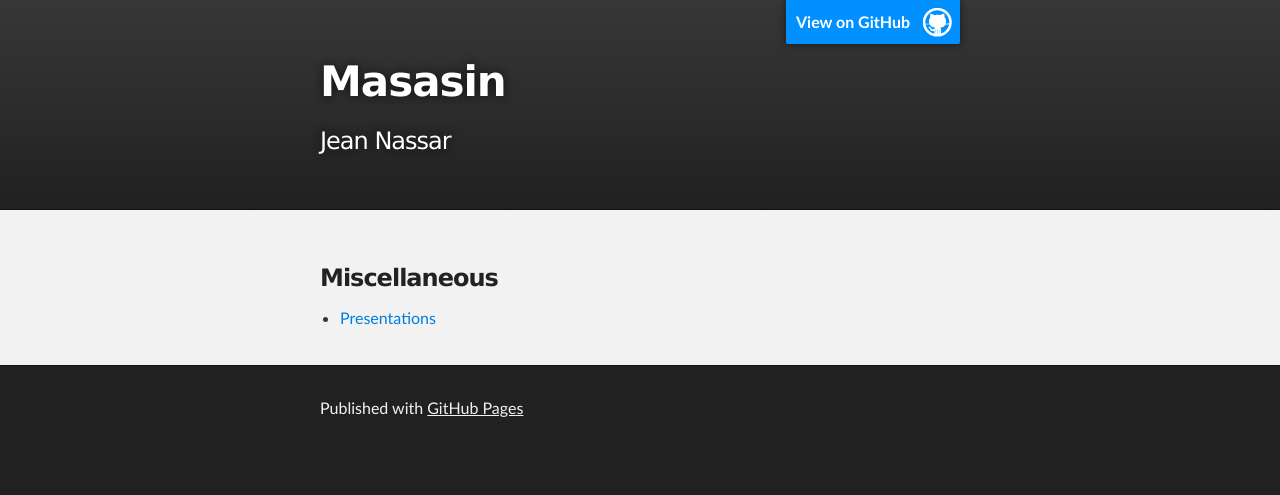
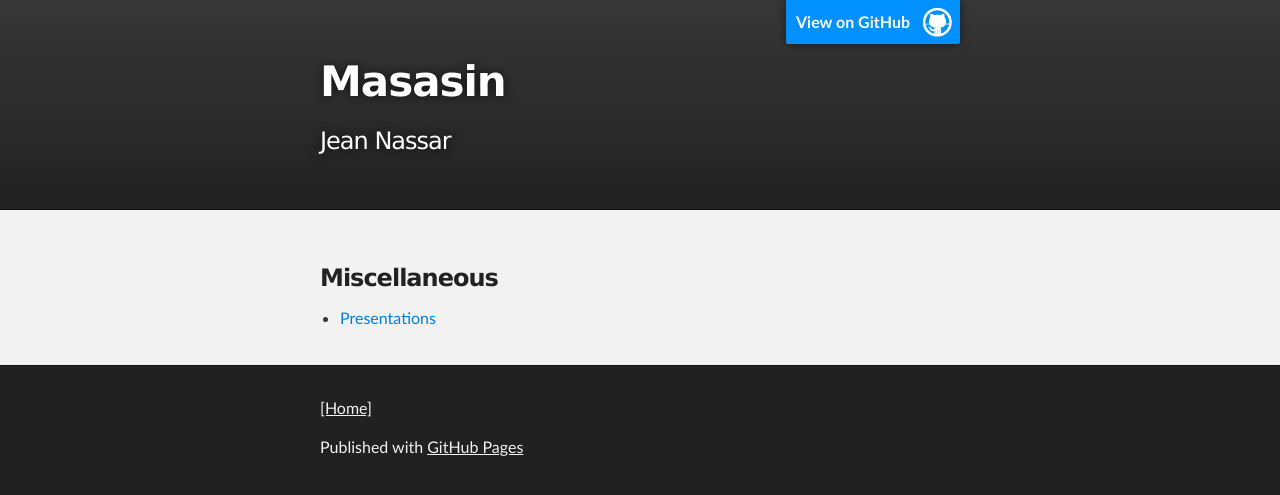
Before and after one commit to masasin/masasin.github.io, a Jekyll site: the page built from index.md, in a window 1280 px wide. Shown: the top 495 px of the page. Built offline with Jekyll 4.4.1, drawn with Linux system fonts in a browser that asks for light colours.

Commit message:
Update default.html

```diff
--- a/_layouts/default.html
+++ b/_layouts/default.html
@@ -34,6 +34,7 @@
     <!-- FOOTER  -->
     <div id="footer_wrap" class="outer">
       <footer class="inner">
+        <p><a href="https://masasin.github.io/">[Home]</a></p>
         <p>Published with <a href="https://pages.github.com">GitHub Pages</a></p>
       </footer>
     </div>
```
